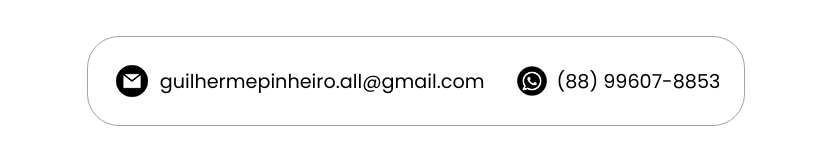
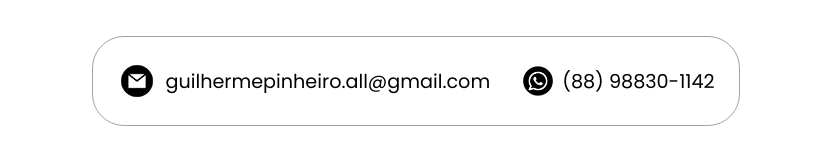
Before and after one commit to Gu1-all/interior-design-portfolio, a plain HTML site: page index.html in a window 1280 px wide. Shown: the part 3340-3498 px from the top of the page, without its empty margins (224-1055 px from the left). Drawn offline with Linux system fonts and the light colour scheme.

Commit message:
Update index.html

```diff
--- a/index.html
+++ b/index.html
@@ -258,7 +258,7 @@
             alt="LinkedIn icon"
             class="icon contact-icon"
           />
-          <p><a href="https://wa.me/5588996078853">(88) 99607-8853</a></p>
+          <p><a href="https://wa.me/5588988301142">(88) 98830-1142</a></p>
         </div>
       </div>
     </section>
```
